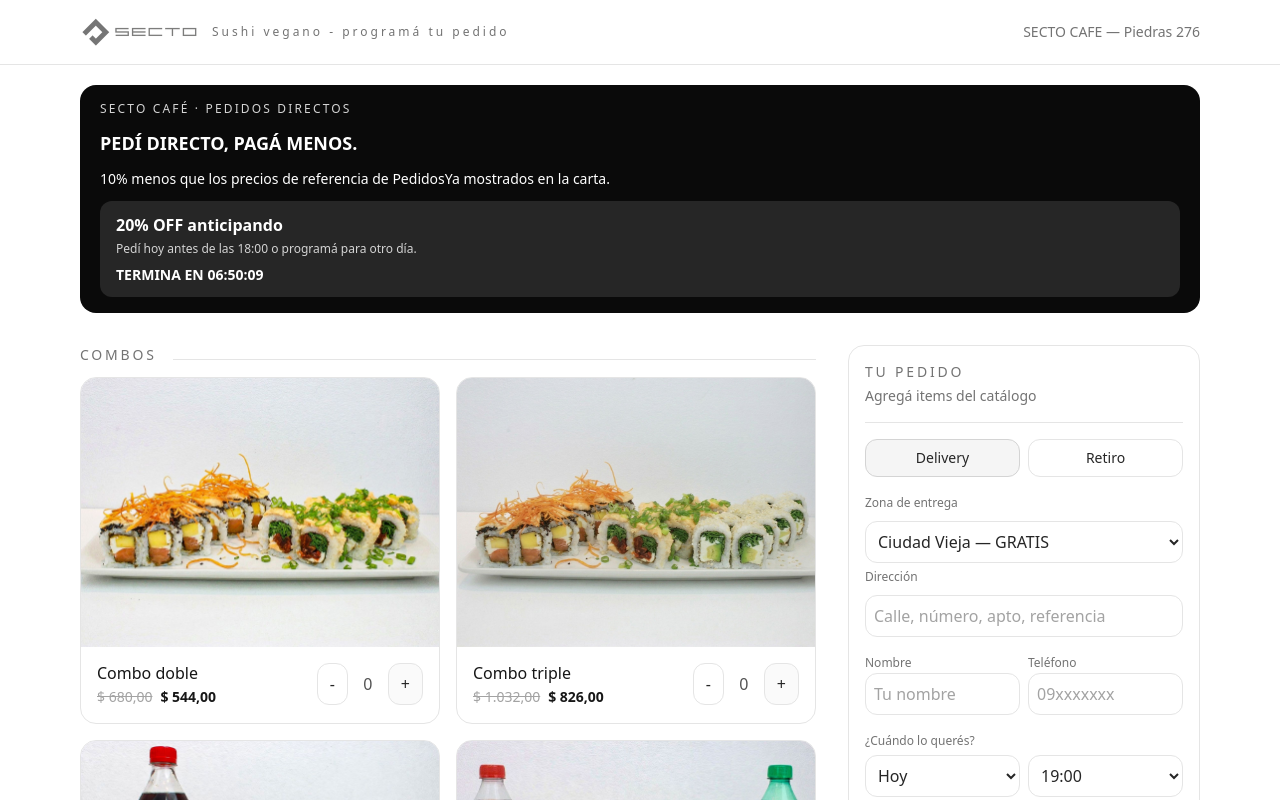
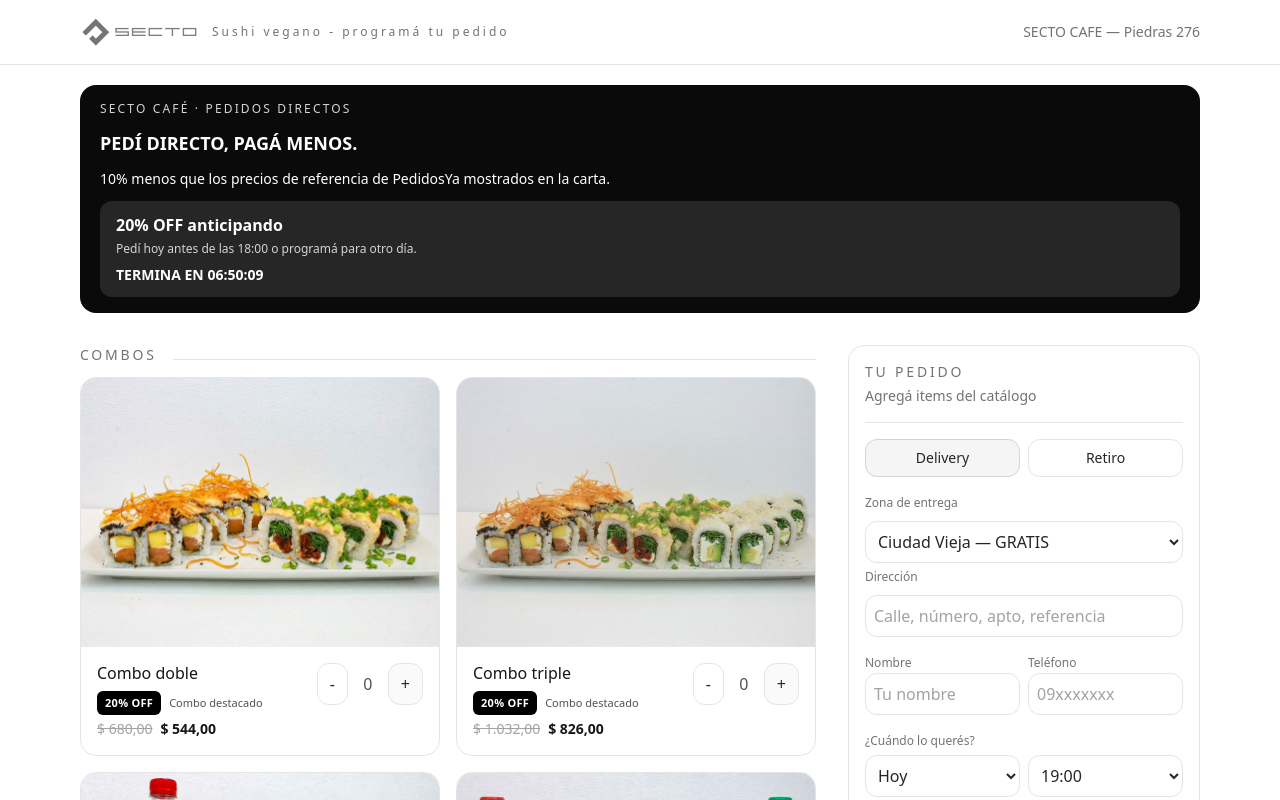
Before and after one commit to feiquiclothing/Secto, a React (Vite) app: page / in a window 1280 px wide. Shown: the top 800 px of the page. Built offline with nearby package versions, Linux system fonts and the light colour scheme.

Commit message:
Update SectoCafePedidos.jsx

```diff
--- a/src/SectoCafePedidos.jsx
+++ b/src/SectoCafePedidos.jsx
@@ -1911,6 +1911,16 @@ export default function SectoCafePedidos() {
                           <h3 className="text-neutral-900 leading-tight">
                             {item.name}
                           </h3>
+                          <div className="flex flex-wrap items-center gap-2 mt-2">
+                            <span className="inline-flex rounded-md bg-black px-2 py-1 text-[11px] font-bold tracking-wide text-white">
+                              {discountPercent}% OFF
+                            </span>
+                            {["c03", "c04", "c05"].includes(item.id) && (
+                              <span className="text-[11px] font-medium text-neutral-600">
+                                Combo destacado
+                              </span>
+                            )}
+                          </div>
 
                           <p className="text-sm text-neutral-500 mt-1">
                             <PromoPrice
```
